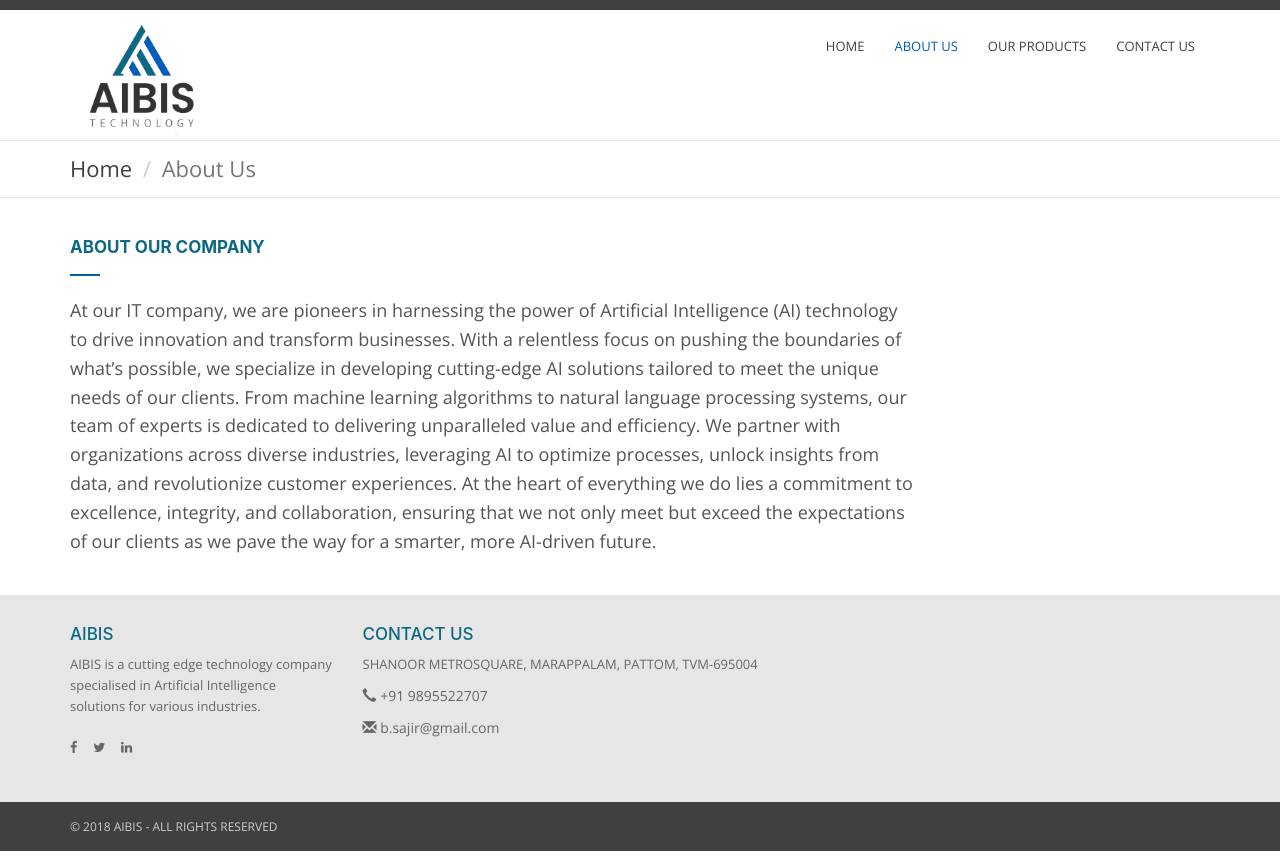
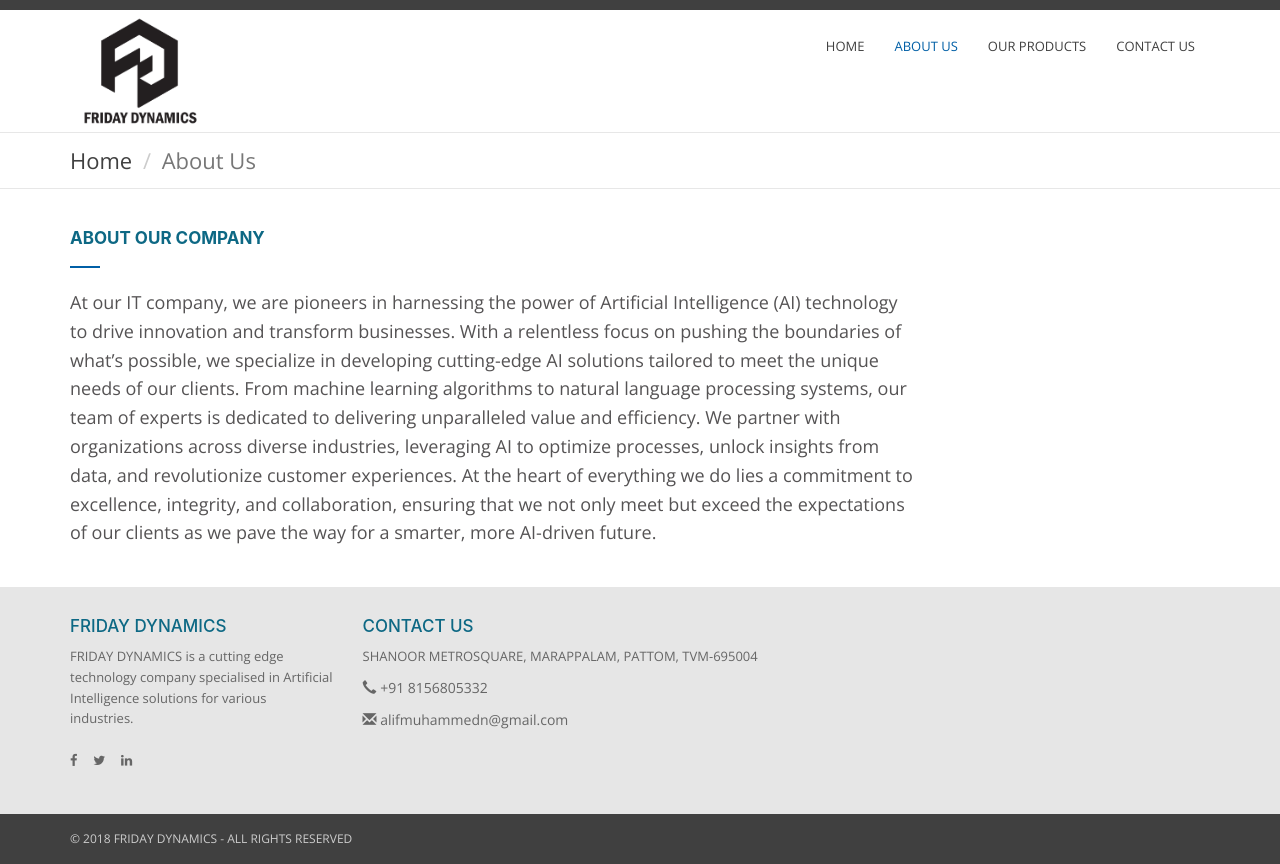
Before and after one commit to Dedm0nk/AIBIS, a plain HTML site: page page.html in a window 1280 px wide. Drawn offline with nearby package versions, Linux system fonts and the light colour scheme.

Commit message:
logo and contact details updated

```diff
--- a/page.html
+++ b/page.html
@@ -64,7 +64,7 @@
             <i class="fa fa-bars"></i>
           </button>
           <a href="index.html" class="navbar-brand">
-            <img src="img/logo-AIBIS.png" alt="Post" />
+            <img src="assets/FD.png" alt="Post" />
           </a>
           <!-- Collect the nav links, forms, and other content for toggling -->
           <div class="collapse navbar-collapse" id="bs-navbar-collapse">
@@ -123,10 +123,10 @@
       <div class="container">
         <div class="row">
           <div class="col-md-3 col-sm-6 fbox">
-            <h4>AIBIS</h4>
+            <h4>FRIDAY DYNAMICS</h4>
             <p class="text">
-              AIBIS is a cutting edge technology company specialised in
-              Artificial Intelligence solutions for various industries.
+              FRIDAY DYNAMICS is a cutting edge technology company specialised
+              in Artificial Intelligence solutions for various industries.
             </p>
             <ul class="list-inline">
               <li>
@@ -160,21 +160,21 @@
               SHANOOR METROSQUARE, MARAPPALAM, PATTOM, TVM-695004
             </p>
             <p style="font-size: 14px">
-              <a href="tel:+91 9895522707"
+              <a href="tel:+91 8156805332"
                 ><span
                   class="glyphicon glyphicon-earphone"
                   aria-hidden="true"
                 ></span>
-                +91 9895522707</a
+                +91 8156805332</a
               >
             </p>
             <p style="font-size: 14px">
-              <a href="mailto:b.sajir@gmail.com"
+              <a href="mailto:alifmuhammedn@gmail.com"
                 ><span
                   class="glyphicon glyphicon-envelope"
                   aria-hidden="true"
                 ></span>
-                b.sajir@gmail.com</a
+                alifmuhammedn@gmail.com</a
               >
             </p>
           </div>
@@ -184,7 +184,9 @@
         <div class="container">
           <div class="row">
             <div class="col-md-4">
-              <p class="pull-left">&copy; 2018 AIBIS - ALL RIGHTS RESERVED</p>
+              <p class="pull-left">
+                &copy; 2018 FRIDAY DYNAMICS - ALL RIGHTS RESERVED
+              </p>
             </div>
           </div>
         </div>
```
Also changed, not shown: contact.html (+10 -8 lines), index.html (+7 -7 lines), products.html (+11 -9 lines).
